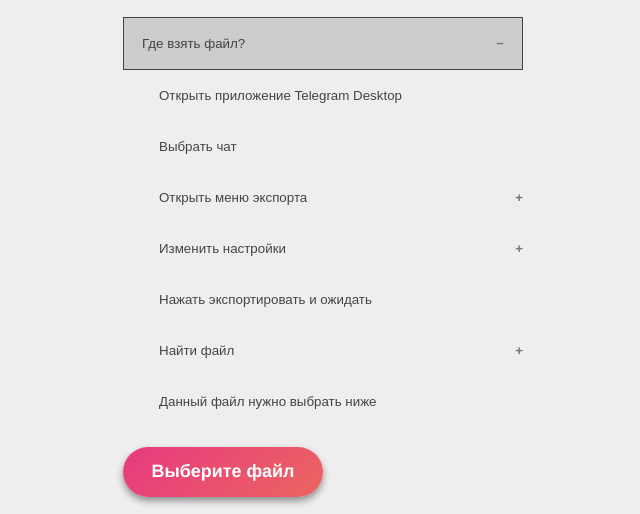
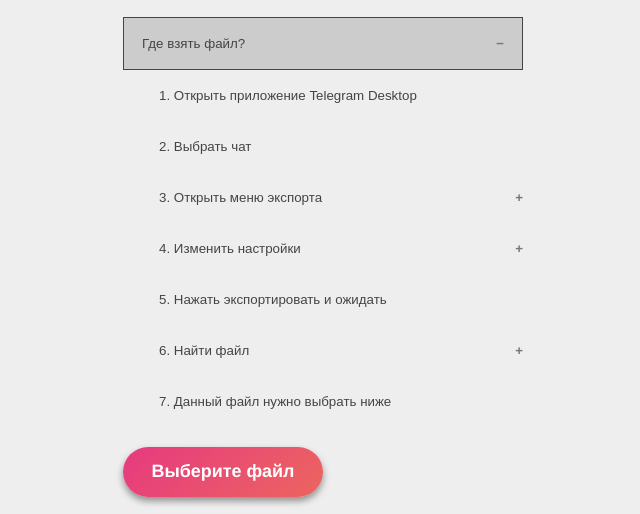
Before and after one commit to azgard-tar/telegram_word_counter, a plain HTML site: page index.html in a window 1280 px wide. Both pictures are taken after a click on the button "Где взять файл?". Shown: the part 165-679 px from the top of the page, without its empty margins (37-677 px from the left). Drawn offline with Linux system fonts and the light colour scheme.

Commit message:
Added numbers to help menu

```diff
--- a/index.html
+++ b/index.html
@@ -12,24 +12,24 @@
   <div class="help_menu">
     <button class="accordion accordion-border">Где взять файл?</button>
     <div class="panel">
-      <button class="fake-accordion">Открыть приложение Telegram Desktop</button>
-      <button class="fake-accordion">Выбрать чат</button>
-      <button class="accordion">Открыть меню экспорта</button>
+      <button class="fake-accordion">1. Открыть приложение Telegram Desktop</button>
+      <button class="fake-accordion">2. Выбрать чат</button>
+      <button class="accordion">3. Открыть меню экспорта</button>
       <div class="panel">
         <p>Находиться в правом верхнем углу чата</p>
         <img class="help_menu_image" src="./img/export_menu.png" alt="">
       </div>
-      <button class="accordion">Изменить настройки</button>
+      <button class="accordion">4. Изменить настройки</button>
       <div class="panel">
         <img class="help_menu_image" src="./img/export_settings.png" alt="">
       </div>
-      <button class="fake-accordion">Нажать экспортировать и ожидать</button>
-      <button class="accordion">Найти файл</button>
+      <button class="fake-accordion">5. Нажать экспортировать и ожидать</button>
+      <button class="accordion">6. Найти файл</button>
       <div class="panel">
         <p>После завершения экспортирования нажмите эту кнопку и вы перейдёте к размещению файла</p>
         <img class="help_menu_image" src="./img/export_finish.png" alt="">
       </div>
-      <button class="fake-accordion">Данный файл нужно выбрать ниже</button>
+      <button class="fake-accordion">7. Данный файл нужно выбрать ниже</button>
     </div>
   </div>
   <div class="file-input">
```
